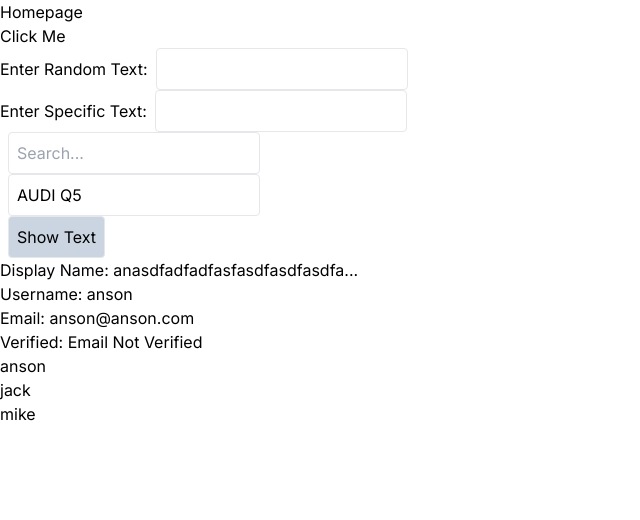
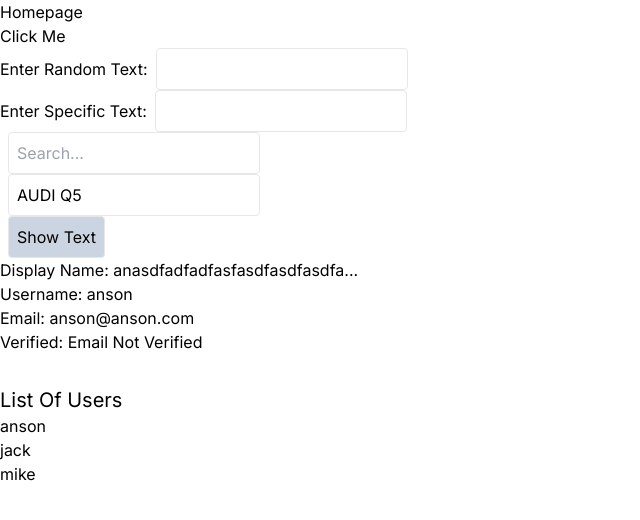
Before and after one commit to leobewater/youtube-next-js-jest, a Next.js app: page / in a window 1280 px wide. Shown: the top 520 px of the page, without its empty margins (0-640 px from the left). Built offline with nearby package versions, Linux system fonts and the light colour scheme.

Commit message:
add h2 to userlist

```diff
--- a/components/UserList.tsx
+++ b/components/UserList.tsx
@@ -15,9 +15,14 @@ export const UserList = () => {
   }, []);
 
   return (
-    <div>
+    <div className="mt-8">
       {users.length > 0 ? (
-        users.map((user) => <div key={user.id}>{user.username}</div>)
+        <div>
+          <h2 className="text-xl">List Of Users</h2>
+          {users.map((user) => (
+            <div key={user.id}>{user.username}</div>
+          ))}
+        </div>
       ) : (
         <span>No Users</span>
       )}
```
